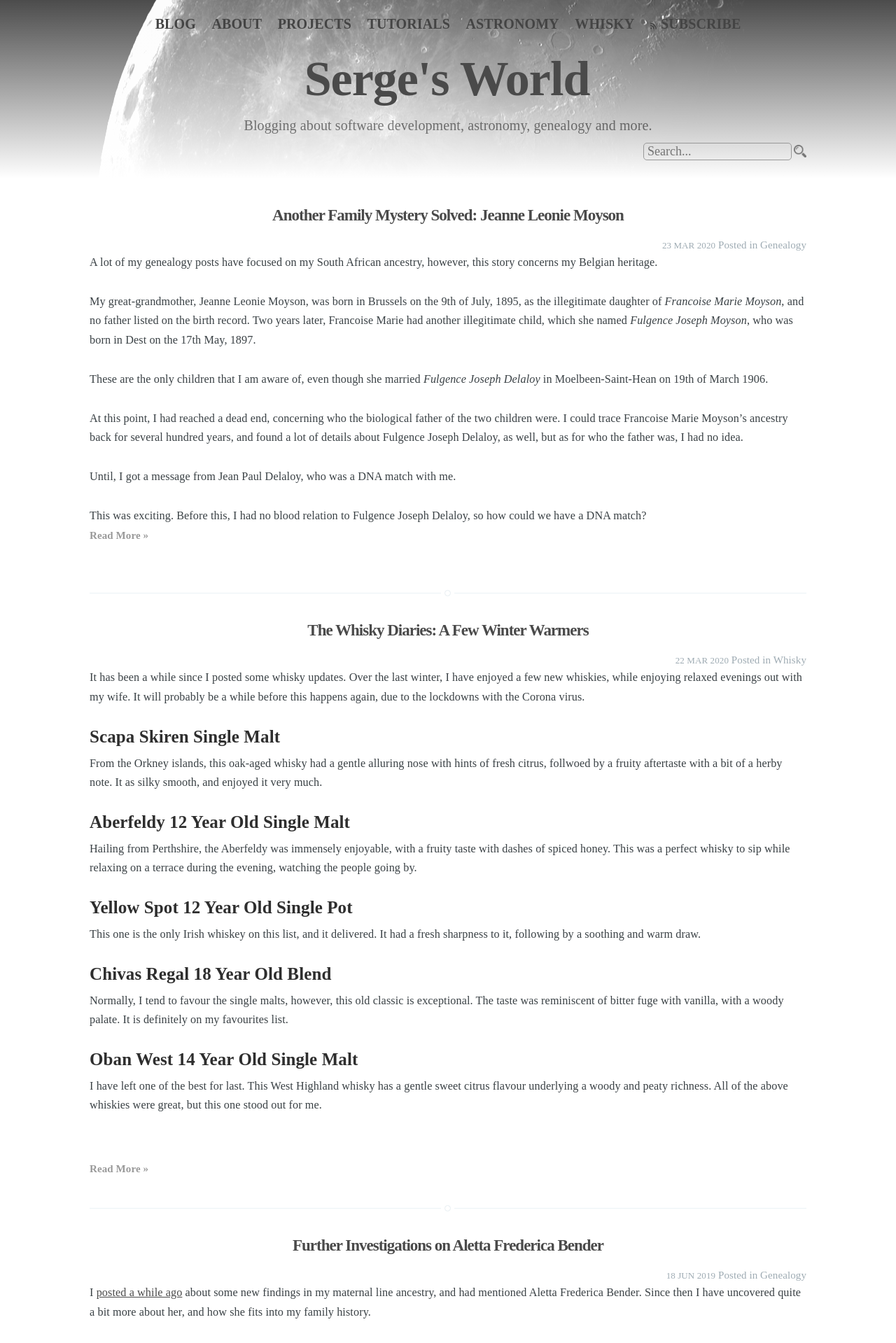
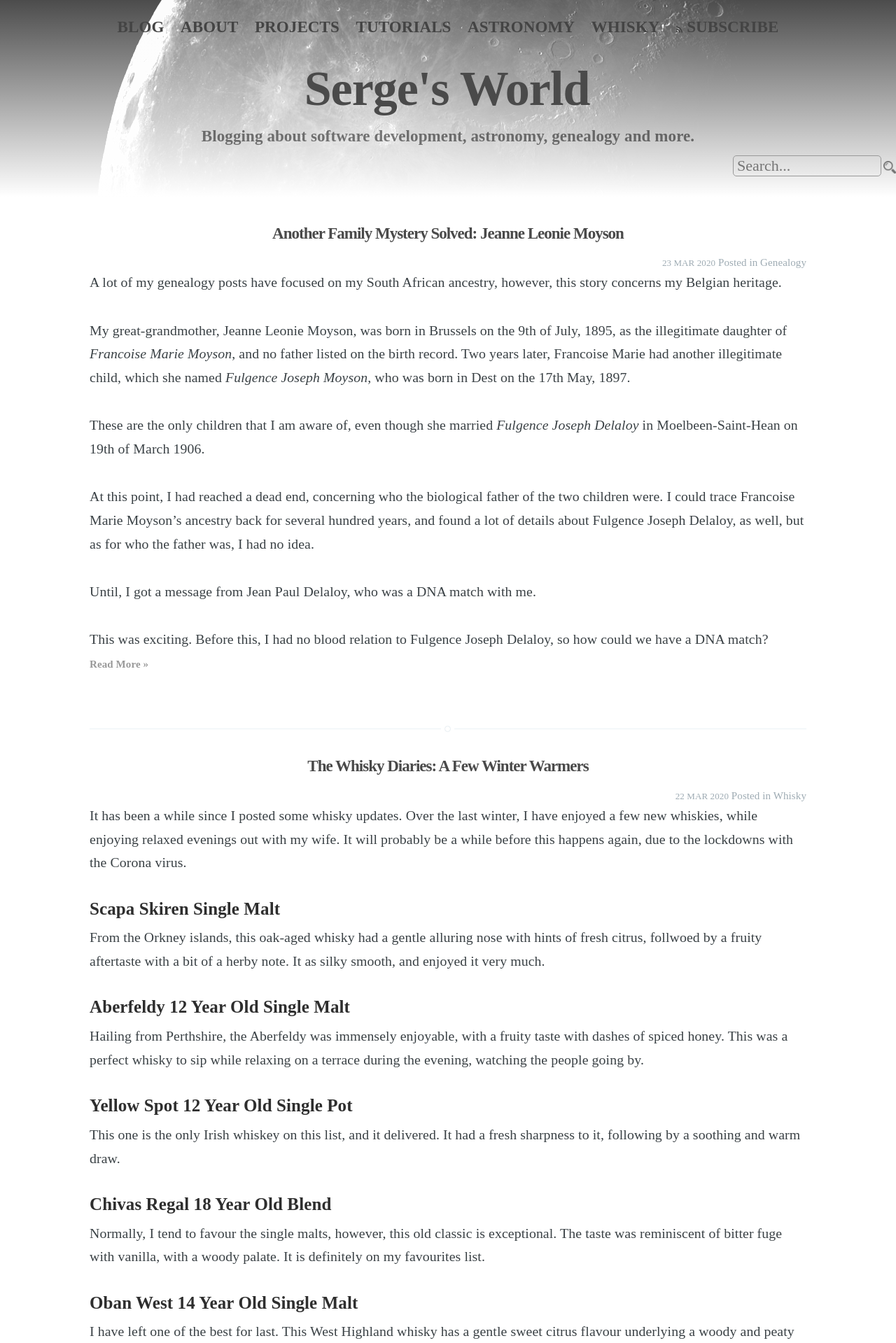
Before and after one commit to sjmeunier/sjmeunier.github.io, a Jekyll site: the page built from index.html, in a window 1280 px wide. Shown: the top 1919 px of the page at 70% size. Built offline with Jekyll 4.4.1, drawn with Linux system fonts in a browser that asks for light colours; some web fonts are replaced; a script that is not in the unit is left out; the list of posts is cut into pages by our own code; comment, search, counter and statistics services are not loaded.

Commit message:
Layout updates

```diff
--- a/assets/css/screen.css
+++ b/assets/css/screen.css
@@ -285,7 +285,7 @@ body {
     max-height: 100%;
     font-family: "Crimson", serif;
     letter-spacing: 0.01rem;
-    font-size: 1.8rem;
+    font-size: 2.2rem;
     line-height: 1.75em;
     color: #3A4145;
     -webkit-font-feature-settings: 'kern' 1;
@@ -586,7 +586,6 @@ margin on the iframe, cause it breaks stuff. */
 /* Creates a responsive wrapper that makes our content scale nicely */
 .inner {
     position: relative;
-    width: 80%;
     max-width: 1300px;
     margin: 0 auto;
 }
@@ -627,13 +626,9 @@ margin on the iframe, cause it breaks stuff. */
     margin-bottom: 1em;
 }
 
-.main-header .inner {
-    width: 80%;
-}
-
 .main-nav {
     position: relative;
-    padding: 20px 40px;
+    padding: 20px 10px;
     margin: 0 0 30px 0;
 }
 
@@ -728,9 +723,9 @@ margin on the iframe, cause it breaks stuff. */
     padding: 0 8px 0 8px;
     border: transparent 1px solid;
     text-align: center;
-    font-size: 20px;
+    font-size: 2.3rem;
     text-transform: uppercase;
-    line-height: 25px;
+    line-height: 2rem;
 	color: #444;
     font-weight: bold;
     border-radius: 3px;
@@ -799,10 +794,10 @@ margin on the iframe, cause it breaks stuff. */
 
 .page-description {
     margin: 0;
-    font-size: 2rem;
+    font-size: 2.3rem;
     line-height: 1.5em;
-    font-weight: 400;
-    font-family: "Crimson", serif;
+    font-weight: bold;
+    font-family: "Averia Serif Libre", serif;
     letter-spacing: 0.01rem;
     color: rgba(0,0,0,0.5);
 }
@@ -1444,6 +1439,9 @@ body:not(.post-template) .post-title.list {
 /* ==========================================================================
    10. Media Queries - Smaller than 900px
    ========================================================================== */
+@media only screen and (max-width: 660px) {
+	.page-description: 1.5rem;
+}
 
 @media only screen and (max-width: 900px) {
 
@@ -1453,6 +1451,12 @@ body:not(.post-template) .post-title.list {
     blockquote {
         margin-left: 0;
     }
+
+	.back-button,
+	.general-button,
+	.subscribe-button {
+		font-size: 1.8rem;
+	}
 
     .main-header {
         -webkit-box-sizing: border-box;
@@ -1462,7 +1466,7 @@ body:not(.post-template) .post-title.list {
     }
 
 	.main-header-content {
-		margin-top: 5.0em;
+		margin-top: 4.0em;
 		margin-bottom: 1em;
 	}
 
```
